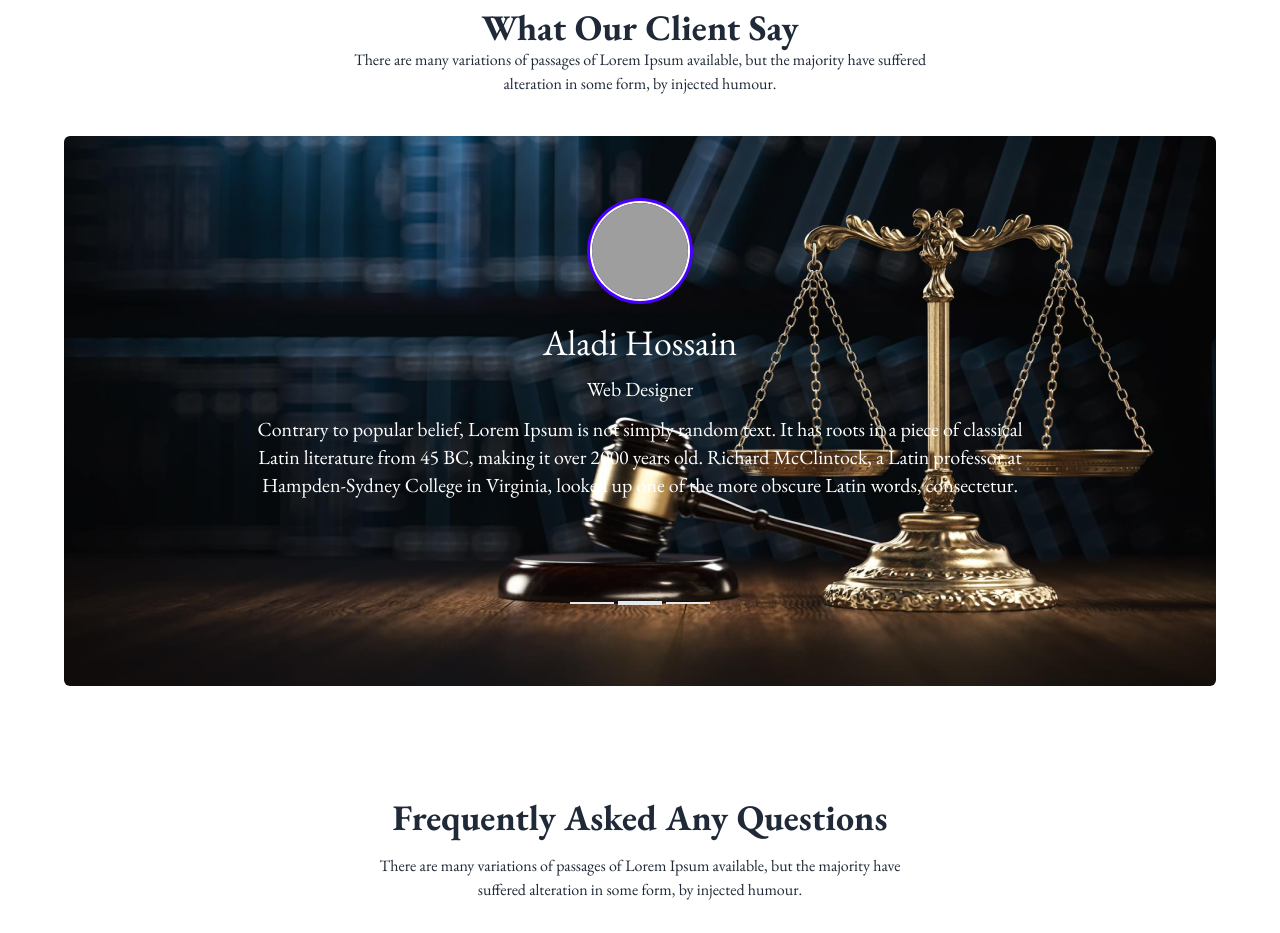
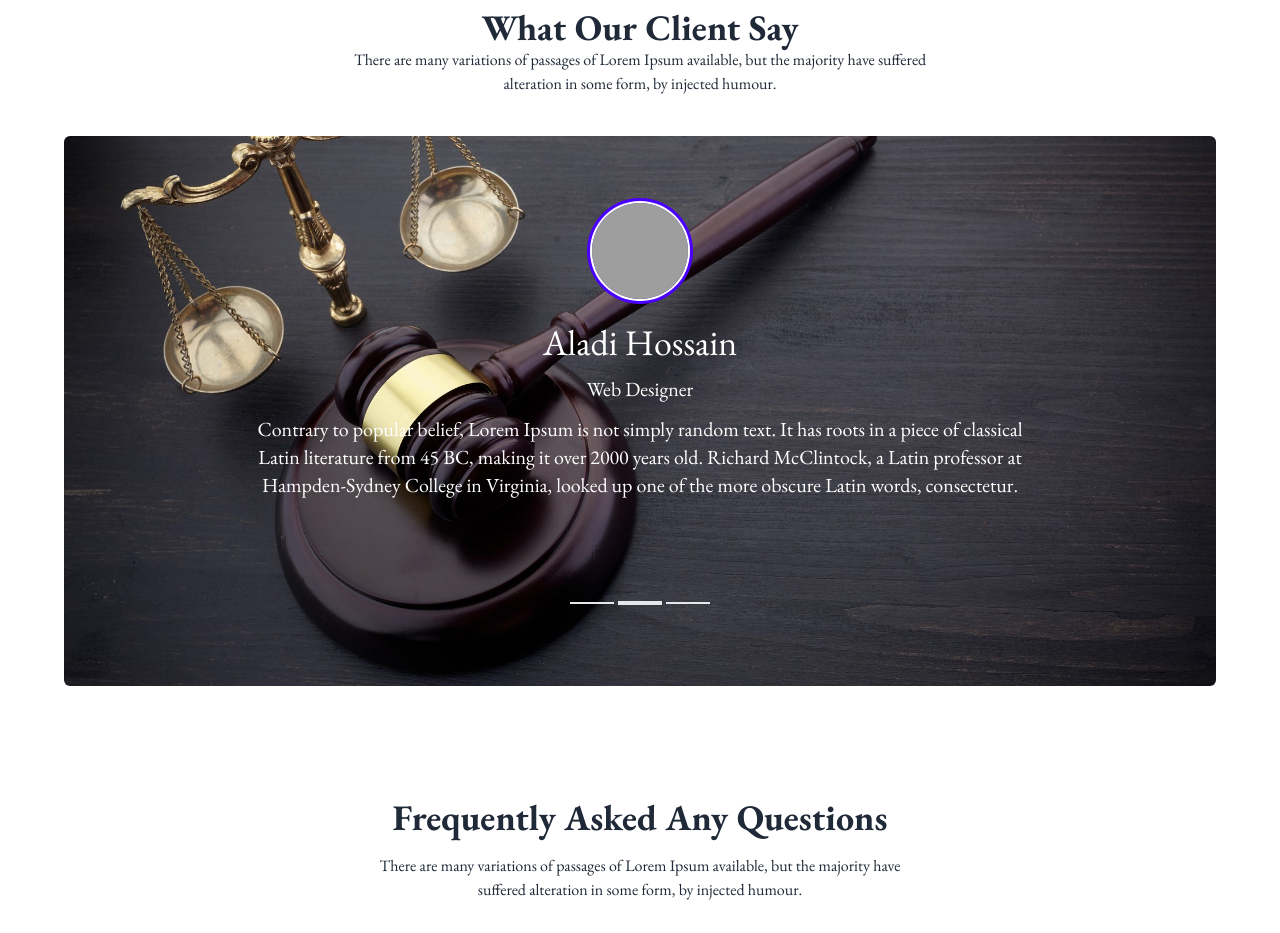
Before and after one commit to MstSubornaKhatun/legal-solution, a plain HTML site: page index.html in a window 1280 px wide. Shown: the part 1780-2713 px from the top of the page. Drawn offline with nearby package versions, Linux system fonts and the light colour scheme; grey boxes are pictures that could not be loaded.

Commit message:
update html

```diff
--- a/index.html
+++ b/index.html
@@ -226,7 +226,7 @@
 
           <div
               class="hero h-[550px] rounded-md mt-10"
-              style="background-image: url(./images/banner.png);">
+              style="background-image: url(./images/slider-1.jpg);">
 
               <div class="avatar mb-80">
                 <div class="ring-primary ring-offset-base-100 w-24 rounded-full ring ring-offset-2">
```
